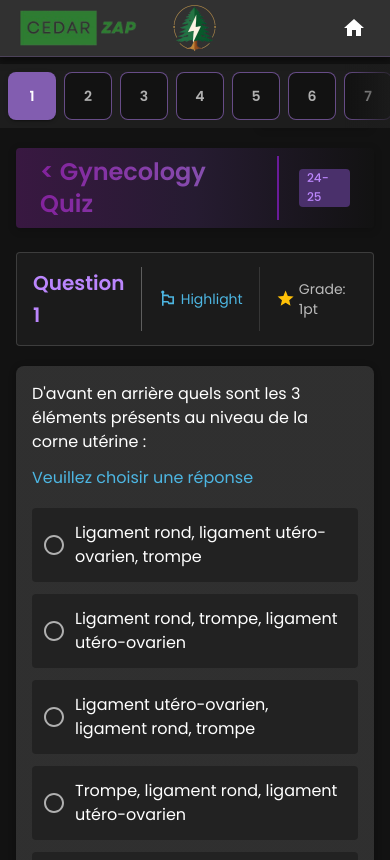
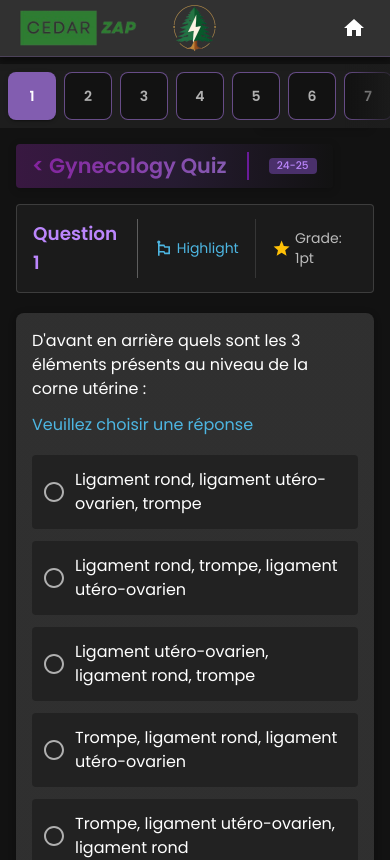
Before and after one commit to jmsazz00/cedar-zap, a React (Vite) app: page / in a window 390 px wide. Shown: the top 860 px of the page. Built offline with nearby package versions, Linux system fonts and the light colour scheme.

Commit message:
Optimizing layout on mobiles

```diff
--- a/src/GlobalStyles.tsx
+++ b/src/GlobalStyles.tsx
@@ -21,6 +21,31 @@ const GlobalStyles = () => {
         ::-webkit-scrollbar-thumb:hover {
           background-color: #666;
         }
+        @keyframes vibrateWithPause {
+          0%,
+          88% {
+            /* Pause for 88% of the time */
+            transform: rotate(0deg);
+          }
+          90% {
+            /* Start the vibration */
+            transform: rotate(-10deg);
+          }
+          92% {
+            transform: rotate(10deg);
+          }
+          94% {
+            transform: rotate(-10deg);
+          }
+          96% {
+            transform: rotate(10deg);
+          }
+          98%,
+          100% {
+            /* Reset */
+            transform: rotate(0deg);
+          }
+        }
       `}
     />
   );
--- a/src/components/QuestionCard.tsx
+++ b/src/components/QuestionCard.tsx
@@ -1,4 +1,4 @@
-import React, { useMemo, useCallback } from "react";
+import React, { useMemo } from "react";
 import { Box, Divider, Paper, useMediaQuery, useTheme } from "@mui/material";
 import Question from "../entities/Question";
 import { useQuizStore } from "../store/QuizStore";
@@ -28,19 +28,17 @@ const QuestionCard: React.FC<QuestionCardProps> = ({ questions }) => {
   const { question, options, point, correctAnswers, isMultipleChoice } =
     currentQuestionData;
 
-  const resetAnswer = useCallback(
-    () => setAnswer(currentQuestionIndex, -1),
-    [currentQuestionIndex, setAnswer]
-  );
-
   return (
     <Box
       display="flex"
       flexDirection={isMobile ? "column" : "row"}
-      width={"fit-content"}
       minWidth={{ lg: "900px" }}
       maxWidth={{ lg: "1050px" }}
       gap={isMobile ? 2 : 0}
+      sx={{
+        m: { sm: "0 auto", lg: "0" },
+        width: { xs: "100%", md: "fit-content" },
+      }}
     >
       <QuestionHeader point={point} />
       {!isMobile && (
@@ -75,7 +73,9 @@ const QuestionCard: React.FC<QuestionCardProps> = ({ questions }) => {
           </Box>
           {!showAnswers && answers[currentQuestionIndex]?.length > 0 && (
             <Box display={"flex"} justifyContent={"center"} mt={1}>
-              <AnswerResetButton resetAnswer={resetAnswer} />
+              <AnswerResetButton
+                resetAnswer={() => setAnswer(currentQuestionIndex, -1)}
+              />
             </Box>
           )}
         </Paper>
--- a/src/components/QuestionHeader.tsx
+++ b/src/components/QuestionHeader.tsx
@@ -31,7 +31,7 @@ const CustomDivider = (
 
 const QuestionHeader: React.FC<QuestionHeaderProps> = ({ point }) => {
   const theme = useTheme();
-  const isMobile = useMediaQuery(theme.breakpoints.down("sm"));
+  const isMobile = useMediaQuery(theme.breakpoints.down("md"));
 
   const index = useQuizStore((store) => store.currentQuestionIndex);
 
@@ -71,6 +71,7 @@ const QuestionHeader: React.FC<QuestionHeaderProps> = ({ point }) => {
           variant="h6"
           sx={{
             fontWeight: "bold",
+            fontSize: { xs: "1.15rem", md: "1.25rem" },
             color: "primary.main",
           }}
         >
@@ -78,7 +79,7 @@ const QuestionHeader: React.FC<QuestionHeaderProps> = ({ point }) => {
         </Typography>
       </Box>
 
-      {!isMobile && CustomDivider(true)}
+      {!isMobile && CustomDivider(false)}
       {isMobile && CustomDivider(true, "vertical")}
 
       {!showAnswers && (
--- a/src/components/QuizHeader.tsx
+++ b/src/components/QuizHeader.tsx
@@ -9,10 +9,10 @@ const QuizHeader = ({ name, year }: Props) => {
   return (
     <Box
       sx={{
-        mt: 2.5,
-        mb: 3,
+        mt: { xs: 2, md: 2.5 },
+        mb: { xs: 2, md: 2.5 },
         py: 1,
-        px: 3,
+        px: { xs: 2, md: 3 },
         borderRadius: 1,
         display: "flex",
         alignItems: "center",
@@ -30,6 +30,7 @@ const QuizHeader = ({ name, year }: Props) => {
           WebkitBackgroundClip: "text",
           WebkitTextFillColor: "transparent",
           fontWeight: "bold",
+          fontSize: { xs: "1.3rem", sm: "1.4rem", md: "1.5rem" },
           borderRight: "2px solid #6a1b9a",
           pr: 2.5,
         }}
@@ -40,7 +41,7 @@ const QuizHeader = ({ name, year }: Props) => {
         variant="subtitle2"
         sx={{
           color: "#bb86fc",
-          fontSize: "0.75rem",
+          fontSize: { xs: "0.66rem", md: "0.75rem" },
           fontWeight: "500",
           backgroundColor: "#4a306b",
           borderRadius: 1,
--- a/src/pages/QuizPage.tsx
+++ b/src/pages/QuizPage.tsx
@@ -19,7 +19,7 @@ const QuizPage = ({ quiz }: Props) => {
     useFinishTest(questions);
 
   return (
-    <Box sx={{ display: { sm: "block", md: "flex" }, pt: "64px" }}>
+    <Box sx={{ display: { md: "flex" }, pt: "64px" }}>
       <QuizTimer duration={duration} onTimeUp={finishTest} />
       <Sidebar questionCount={questions.length} />
       <Container sx={{ mx: 0 }}>
```
